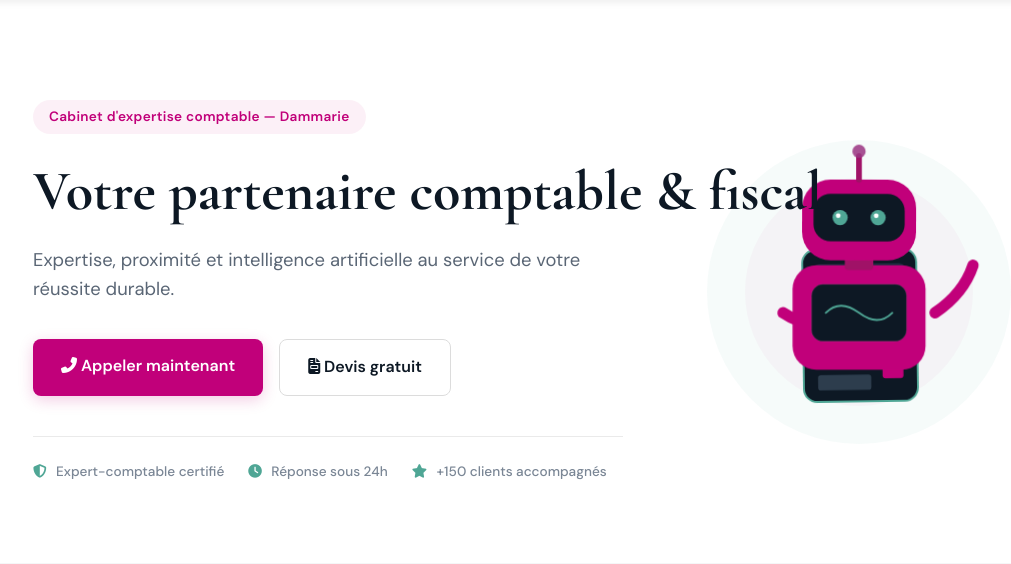
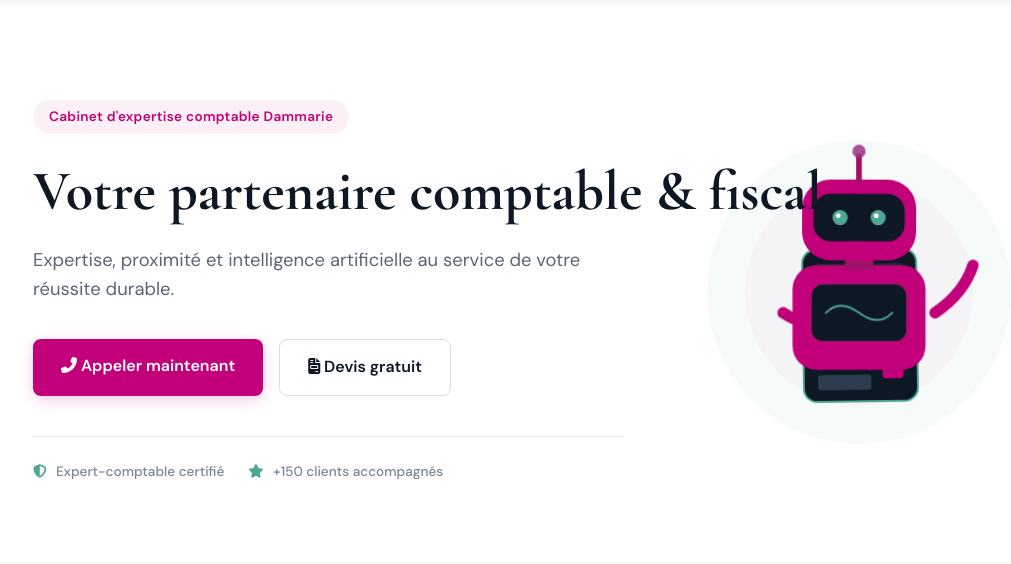
Before and after one commit to BaptisteChesneau/RNCP_flask, a Flask app: page / in a window 1280 px wide. Shown: the part 80-644 px from the top of the page, without its empty margins (91-1102 px from the left). Run offline with Flask 3, Linux system fonts and the light colour scheme; parts of the project's set-up code (start-up, migrations or seed data) failed here and were passed over; some libraries are stand-ins or nearby versions.

Commit message:
change menu

```diff
--- a/templates/menu.html
+++ b/templates/menu.html
@@ -19,7 +19,7 @@
       <!-- Partie texte à gauche -->
       <div class="col-lg-7">
         <div class="hero-inner-white">
-          <div class="hero-badge-white">Cabinet d'expertise comptable — Dammarie</div>
+          <div class="hero-badge-white">Cabinet d'expertise comptable Dammarie</div>
           <h1 class="hero-title-white">Votre partenaire comptable & fiscal</h1>
           <p class="hero-sub-white">Expertise, proximité et intelligence artificielle au service de votre réussite durable.</p>
           <div class="hero-ctas-white">
@@ -28,7 +28,6 @@
           </div>
           <div class="hero-trust-white">
             <div class="trust-item-white"><i class="fas fa-shield-alt"></i> Expert-comptable certifié</div>
-            <div class="trust-item-white"><i class="fas fa-clock"></i> Réponse sous 24h</div>
             <div class="trust-item-white"><i class="fas fa-star"></i> +150 clients accompagnés</div>
           </div>
         </div>
```
